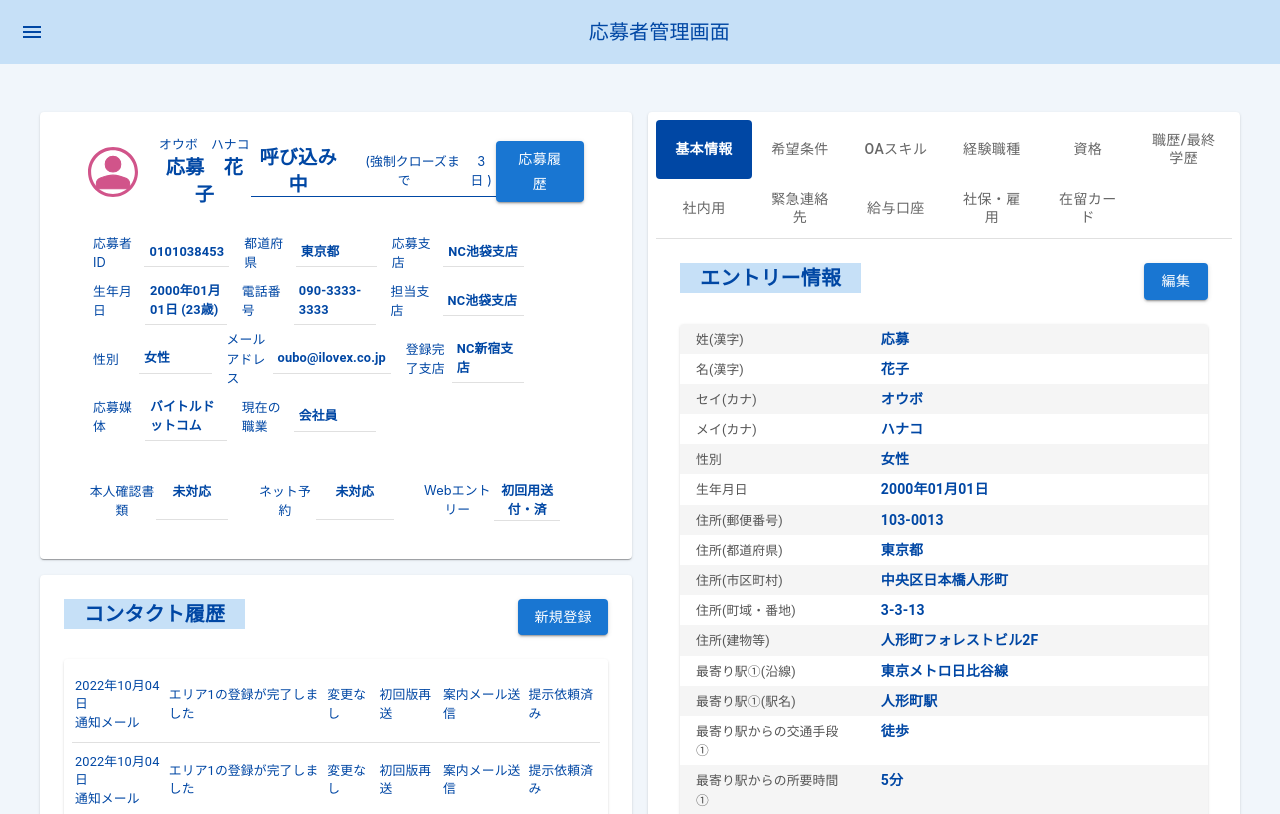
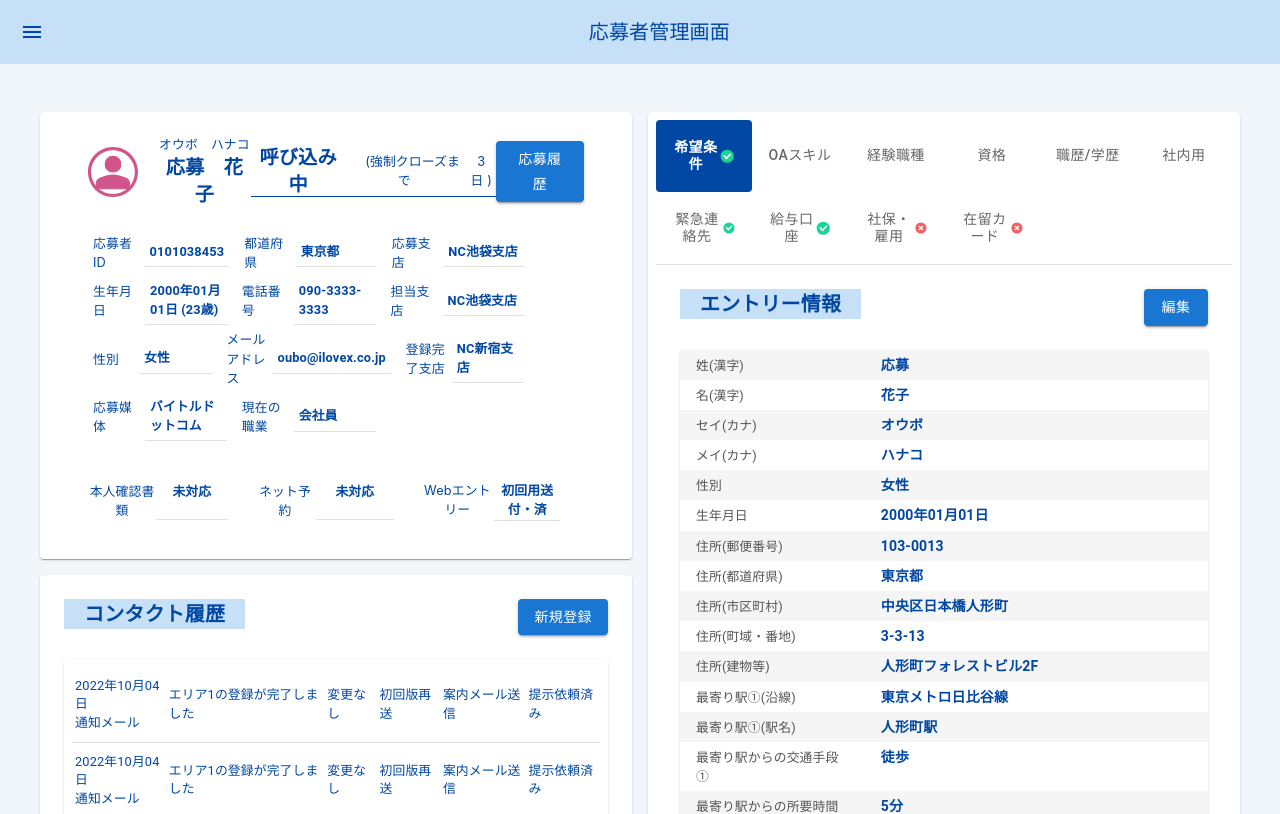
Before and after one commit to ilx-umehara/fan-kun_front-dev, a React (Create React App) app: page /oubo_detail/0010203917 in a window 1280 px wide. Shown: the top 814 px of the page. Built offline with nearby package versions, Linux system fonts and the light colour scheme.

Commit message:
[add]エントリー情報のアイコン追加

```diff
--- a/src/components/feature/ApplicantsDetail/ApplicantsEntryInfo.jsx
+++ b/src/components/feature/ApplicantsDetail/ApplicantsEntryInfo.jsx
@@ -9,14 +9,22 @@ import Table from '@mui/material/Table';
 import TableContainer from '@mui/material/TableContainer';
 import Paper from '@mui/material/Paper';
 import Modal from '@mui/material/Modal';
+import CheckCircleIcon from '@mui/icons-material/CheckCircle';
+import CancelIcon from '@mui/icons-material/Cancel';
 
 import ModalEditEntryInfo from "../modals/ModalEditEntryInfo";
+
+// import CompletedLightGreen from "../../../assets/images/completed_light_green.svg";
+// import Incomplete from "../../../assets/images/incomplete_red.svg";
+
 
 import StyledMuiTabs from '../../parts/tab/StyledMuiTabs';
 import StyledMuiTableCell from '../../parts/table/StyledMuiTable/StyledMuiTableCell';
 import StyledMuiTableHead from '../../parts/table/StyledMuiTable/StyledMuiTableHead';
 import StyledMuiTableRow from '../../parts/table/StyledMuiTable/StyledMuiTableRow';
 import StyledMuiPaper from '../../parts/surface//StyledMuiPaper';
+import CheckCircle from '../../parts/icons/CheckCircle';
+import Incomplete from "../../parts/icons/Incomplete";
 
 const tableDataListsBasicInfo = [
   { 'thead': '姓(漢字)', 'tdata': '応募' },
@@ -91,12 +99,27 @@ const tableDataListsOS2 = [
   { 'thead': '','tdata': '勤務地：' },
 ];
 
-const tabHeaderNc = [ '基本情報', '希望条件' ];
-const tabHeaderOs = [ '基本情報', '希望条件', 'OAスキル', '経験職種', '資格', '職歴/最終学歴', '社内用', '緊急連絡先', '給与口座', '社保・雇用', '在留カード' ];
+const tabHeaderNc = [
+  { 'tabTitle': '基本情報', 'progress': '済'},
+  { 'tabTitle': '希望条件', 'progress': null}
+];
+
+const tabHeaderOs = [
+  {'tabTitle': '希望条件', 'progress': '済'},
+  {'tabTitle': 'OAスキル', 'progress': null},
+  {'tabTitle': '経験職種', 'progress': null},
+  {'tabTitle': '資格', 'progress': null},
+  {'tabTitle': '職歴/学歴', 'progress': null},
+  {'tabTitle': '社内用', 'progress': null},
+  {'tabTitle': '緊急連絡先', 'progress': '済'},
+  {'tabTitle': '給与口座', 'progress': '済'},
+  {'tabTitle': '社保・雇用', 'progress': '未'},
+  {'tabTitle': '在留カード', 'progress': '未'},
+];
 
 const tabPanelListsNc = [ tableDataListsBasicInfo, tableDataListsNC2 ];
 const tabPanelListsOs = [ tableDataListsBasicInfo, tableDataListsOS2 ];
-
+console.log(tabHeaderOs);
 function TabPanel(props) {
   const { children, value, index, ...other } = props;
 
@@ -143,7 +166,10 @@ function ApplicantsEntryInfo() {
   const handleOpenSendRequest = () => setOpen(true);
   const handleCloseSendRequest = () => setOpen(false);
 
-  console.log(open);
+  const fillIn = 'a';
+
+
+
   if(division === 'NC'){
     return (
       <StyledMuiPaper sx={{ height: '73.33333333333333vh' }}>
@@ -151,7 +177,7 @@ function ApplicantsEntryInfo() {
           <Box sx={{ borderBottom: 1, borderColor: 'divider' }}>
             <StyledMuiTabs value={value} onChange={handleChange} aria-label="basic tabs example" TabIndicatorProps={{ style: { display: 'none' } }}>
               {tabHeaderNc.map((head, i) => {
-                return <Tab label={head} {...a11yProps({i})} sx={{ maxWidth: 'initial', minWidth: 'initial', width: '50%' }}/>
+                return <Tab label={head.tabTitle} {...a11yProps({i})} sx={{ maxWidth: 'initial', minWidth: 'initial', width: '50%' }} icon={head.progress === '済' ? <CheckCircle/> : head.progress === '未' ? <Incomplete/> : null}/>
               })}
             </StyledMuiTabs>
           </Box>
@@ -196,14 +222,13 @@ function ApplicantsEntryInfo() {
           <Box sx={{ borderBottom: 1, borderColor: 'divider', flexWrap: 'wrap' }}>
             <StyledMuiTabs value={value} onChange={handleChange} aria-label="basic tabs example" TabIndicatorProps={{ style: { display: 'none' } }}>
               {tabHeaderOs.map((head, i) => {
-                return <Tab label={head} {...a11yProps({i})} sx={{ maxWidth: 'initial', minWidth: 'initial', width: '16.66%' }}/>
+                return <Tab label={head.tabTitle} {...a11yProps({i})} sx={{ maxWidth: 'initial', minWidth: 'initial', width: '16.66%' }} iconPosition="end" icon={head.progress === '済' ? <CheckCircle/> : head.progress === '未' ? <Incomplete/> : null}/>
               })}
             </StyledMuiTabs>
           </Box>
           {tabPanelListsOs.map((panel, j) => {
             return (
               <TabPanel value={value} index={j}>
-
                 <div css={styles.titleAndEditBtn}>
                   <p className="contentBlockTitle">エントリー情報</p>
                   <Button onClick={handleOpenEditInfo} variant="contained">編集</Button>
--- a/src/components/feature/ApplicantsList/ApplicantsSearch.jsx
+++ b/src/components/feature/ApplicantsList/ApplicantsSearch.jsx
@@ -82,16 +82,10 @@ const ApplicantsSearch = () =>{
                 <SelectedPrefecture />
               </div>
             </Grid>
-            <Grid item xs={12} sm={12} md={12} lg={4} xl={4}>
+            <Grid item xs={12} sm={12} md={12} lg={12} xl={12}>
               <div css={styles.searchItem}>
                 <div css={styles.searchItemHeader}>応募者ID</div>
                 <TextField label="応募者ID" id="appli_id" size="small" sx={{ width: '240px' }} />
-              </div>
-            </Grid>
-            <Grid item xs={12} sm={12} md={12} lg={8} xl={8}>
-              <div css={styles.searchItem}>
-                <div css={styles.searchItemHeader}>電話番号</div>
-                <TextField label="電話番号" id="tel" size="small" sx={{ width: '240px' }}/>
               </div>
             </Grid>
             <Grid item xs={12} sm={12} md={12} lg={4} xl={4}>
@@ -102,18 +96,39 @@ const ApplicantsSearch = () =>{
                 <TextField label="To" id="age_to" size="small" sx={{ width: '15%' }}/>
               </div>
             </Grid>
-            <Grid item xs={12} sm={12} md={12} lg={8} xl={8}>
+            <Grid item xs={12} sm={12} md={12} lg={4} xl={4}>
+              <div css={styles.searchItem}>
+                <div css={styles.searchItemHeader}>電話番号</div>
+                <TextField label="電話番号" id="tel" size="small" sx={{ width: '240px' }}/>
+              </div>
+            </Grid>
+                        <Grid item xs={12} sm={12} md={12} lg={4} xl={4}>
               <div css={styles.searchItem}>
                 <div css={styles.searchItemHeader}>メールアドレス</div>
                 <TextField label="メールアドレス" id="mail_address" size="small" sx={{ width: '240px' }}/>
               </div>
             </Grid>
-            <Grid item xs={12} sm={12} md={12} lg={12} xl={12}>
+
+
+            <Grid item xs={12} sm={12} md={12} lg={4} xl={4}>
               <div css={styles.searchItem}>
                 <div css={styles.searchItemHeader}>応募媒体</div>
                 <SelectedAppliMedia />
               </div>
             </Grid>
+            <Grid item xs={12} sm={12} md={12} lg={4} xl={4}>
+              <div css={styles.searchItem}>
+                <div css={styles.searchItemHeader}>応募日時</div>
+                <CustomDatePicker />
+              </div>
+            </Grid>
+            <Grid item xs={12} sm={12} md={12} lg={4} xl={4}>
+              <div css={styles.searchItem}>
+                <div css={styles.searchItemHeader}>求人タイトル</div>
+                <TextField label="求人タイトル" id="job_title" size="small" sx={{ width: '240px' }} />
+              </div>
+            </Grid>
+
             <Grid item xs={12} sm={12} md={12} lg={12} xl={12}>
               <div css={styles.searchItem}>
                 <div css={styles.searchItemHeader}>本人確認書類</div>
--- a/src/components/parts/date/CustomDatePicker.jsx
+++ b/src/components/parts/date/CustomDatePicker.jsx
@@ -4,9 +4,9 @@ import TextField from '@mui/material/TextField';
 const CustomDatePicker = () => {
   return (
     <>
-      <TextField label="From" id="date_from" size="small" sx={{ width: '200px' }} />
+      <TextField label="From" id="date_from" size="small" sx={{ width: '160px' }} />
       <span>&emsp;～&emsp;</span>
-      <TextField label="To" id="date_to" size="small" sx={{ width: '200px' }} />
+      <TextField label="To" id="date_to" size="small" sx={{ width: '160px' }} />
     </>
   )
 }
--- /dev/null
+++ b/src/components/parts/icons/CheckCircle.js
@@ -0,0 +1,14 @@
+function CheckCircle() {
+  return(
+    <svg id="check-circle" viewBox="0 0 30 30" width="20" height="20">
+      <defs>
+        <style dangerouslySetInnerHTML={{__html: "\n .check-circle-1{fill:none;stroke:#fff;stroke-linecap:square;stroke-miterlimit:10;stroke-width:3px;}.check-circle-2{fill:#1ad494;}\n " }} />
+      </defs>
+      <circle className="check-circle-2" cx={15} cy={15} r={12} />
+      <line className="check-circle-1" x1="9.75" y1="14.5" x2="13.75" y2="18.5" />
+      <line className="check-circle-1" x1="13.75" y1="18.5" x2="20.25" y2={12} />
+    </svg>
+  );
+};
+
+export default CheckCircle;
--- /dev/null
+++ b/src/components/parts/icons/Incomplete.js
@@ -0,0 +1,14 @@
+function Incomplete() {
+  return(
+    <svg id="incomplete" viewBox="0 0 30 30" width="20" height="20">
+      <defs>
+        <style dangerouslySetInnerHTML={{__html: "\n .incomplete-1{fill:none;stroke:#fff;stroke-linecap:square;stroke-miterlimit:10;stroke-width:3px;}.incomplete-2{fill:#f4605e;}\n " }} />
+      </defs>
+      <circle className="incomplete-2" cx={15} cy={15} r={12} />
+      <line className="incomplete-1" x1="11.75" y1="18.25" x2="18.25" y2="11.75" />
+      <line className="incomplete-1" x1="18.25" y1="18.25" x2="11.75" y2="11.75" />
+    </svg>
+  );
+};
+
+export default Incomplete;
--- a/src/components/parts/select/SelectedPrefecture.jsx
+++ b/src/components/parts/select/SelectedPrefecture.jsx
@@ -106,11 +106,9 @@ export default function SelectedPrefecture() {
     setSelectedPref(event.target.value);
     // setCity();
   };
-  const [personName, setPersonName] = React.useState([]);
+
   const [selectedCity, setSelectedCity] = React.useState([]);
-  // const handleChangeCity = (event) => {
-  //   setCity(event.target.value);
-  // };
+
   const handleChangeSelectedCity = (event) => {
     const {
       target: { value },
@@ -120,15 +118,7 @@ export default function SelectedPrefecture() {
       typeof value === 'string' ? value.split(',') : value,
     );
   };
-  const handleChange = (event) => {
-    const {
-      target: { value },
-    } = event;
-    setPersonName(
-      // On autofill we get a stringified value.
-      typeof value === 'string' ? value.split(',') : value,
-    );
-  };
+
 
   const prefOptions = prefAndCitiesLists.map((pref, i) => (
     <MenuItem key={i} value={pref.prefecture}>{pref.prefecture}</MenuItem>
```
Also changed, not shown: src/assets/images/completed_light_green.svg (added), src/assets/images/incomplete_red.svg (added).
